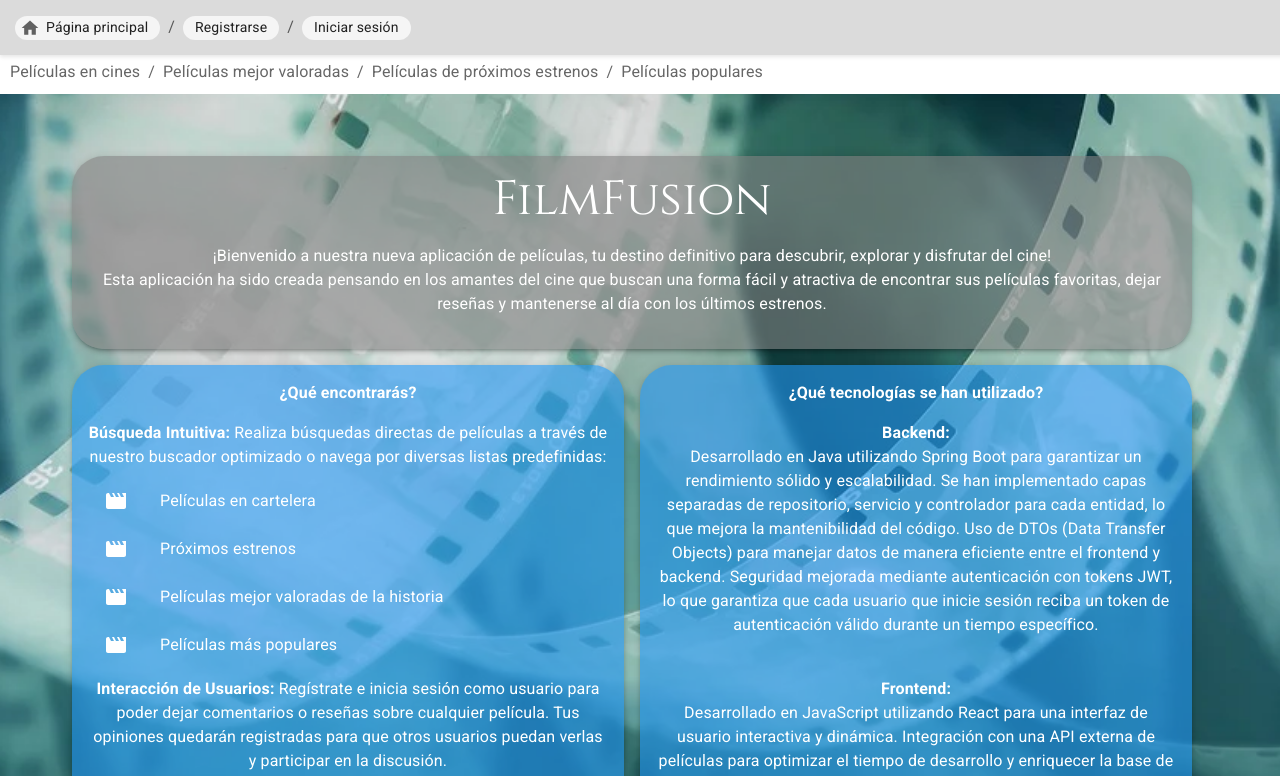
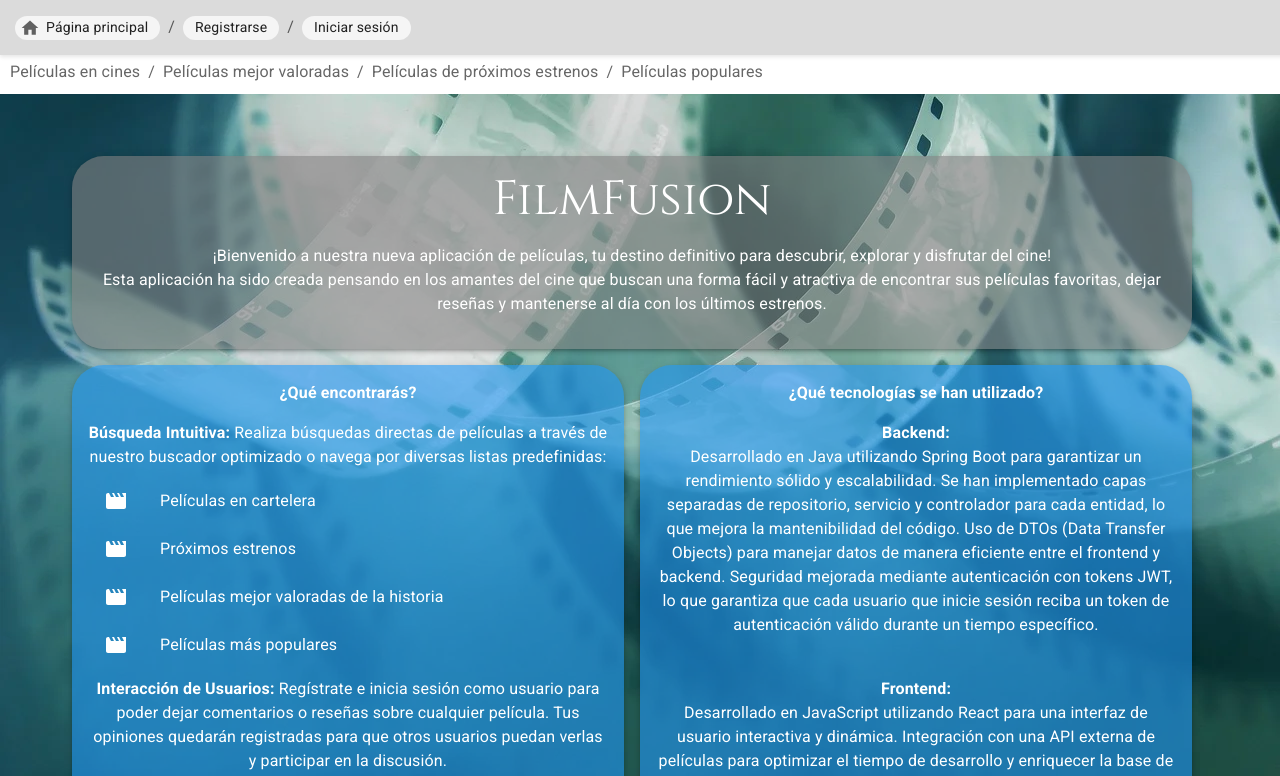
Before and after one commit to Casglez3/App-peliculas-frontend, a React (Vite) app in the folder AppPeliculas/: page / in a window 1280 px wide. Shown: the top 776 px of the page. Built offline with nearby package versions, Linux system fonts and the light colour scheme; no server answers.

Commit message:
nine commit

```diff
--- a/AppPeliculas/src/components/FormularioRegistro.jsx
+++ b/AppPeliculas/src/components/FormularioRegistro.jsx
@@ -1,5 +1,5 @@
 import React, {useState} from 'react';
-import { Box, Card, CardContent, CardActions, Button, Typography, Container, Alert } from '@mui/material';
+import { Box, Card, CardContent, CardActions, Button, Typography, Container } from '@mui/material';
 import TextField from '@mui/material/TextField';
 import { registrarUsuario } from '../api-calls/appPeliculas';
 
@@ -11,17 +11,13 @@ export const FormularioRegistro = () => {
     const [nick, setNick] = useState('');
     const [email, setEmail] = useState('');
     const [contrasena, setContrasena] = useState('');
-    const [mensaje, setMensaje] = useState('');
 
     const manejarBotonRegistroUsuario = async () => {
         try{
             const respuestaRegistroUsuario = await registrarUsuario(nombre, apellidos, nick, email, contrasena);
             if (respuestaRegistroUsuario && respuestaRegistroUsuario.data) {
-                 // Registro exitoso
-                 setMensaje('¡Usuario registrado con éxito!');
             }
         } catch (error) {
-            setMensaje('Error al intentar registrar el usuario.');
             console.error('Error al intentar registrar usuario:', error);
         }
     };
@@ -32,10 +28,6 @@ export const FormularioRegistro = () => {
             <Typography gutterBottom sx={{ color: 'text.primary', fontSize: { xs: 20, sm: 23 } }}>
             Registro de usuario
                 </Typography>
-
-                {/* Muestra el mensaje de éxito o error */}
-                {mensaje && <Alert severity={mensaje.includes('éxito') ? 'success' : 'error'}>{mensaje}</Alert>}
-
                 <Box
                     ccomponent="form"
                     sx={{
--- a/AppPeliculas/src/components/TarjetaDetallesPelicula.jsx
+++ b/AppPeliculas/src/components/TarjetaDetallesPelicula.jsx
@@ -10,7 +10,6 @@ import Collapse from '@mui/material/Collapse';
 import IconButton from '@mui/material/IconButton';
 import Typography from '@mui/material/Typography';
 import ExpandMoreIcon from '@mui/icons-material/ExpandMore';
-import StarBorder from '@mui/icons-material/StarBorder';
 import AddCircleOutlineIcon from '@mui/icons-material/AddCircleOutline';
 import { obtenerPeliculaPorId, obtenerVideoPelicula, obtenerCreditosPelicula } from '../api-calls/appTheMovieDB';
 import { transformarFecha } from '../utilidades/utiles';
--- a/AppPeliculas/src/index.css
+++ b/AppPeliculas/src/index.css
@@ -27,12 +27,13 @@ body {
   min-width: 320px;
   min-height: 100vh;
   display: flex;
-  flex-direction: column; /* Asegura que el contenido se apile verticalmente */
-  align-items: stretch; /* Permite que el contenido ocupe todo el ancho */
+  flex-direction: column;
+  align-items: stretch;
   background-image: url('../src/assets/fondo.webp'); /* Asegúrate de usar la ruta correcta */
   background-size: cover; /* Asegura que la imagen cubra todo el fondo */
   background-position: center; /* Centra la imagen de fondo */
   background-repeat: no-repeat; /* Evita que la imagen se repita */
+  background-attachment: fixed; /* Fija la imagen en el fondo cuando se desplaza la página */
 }
 
 h1 {
```
